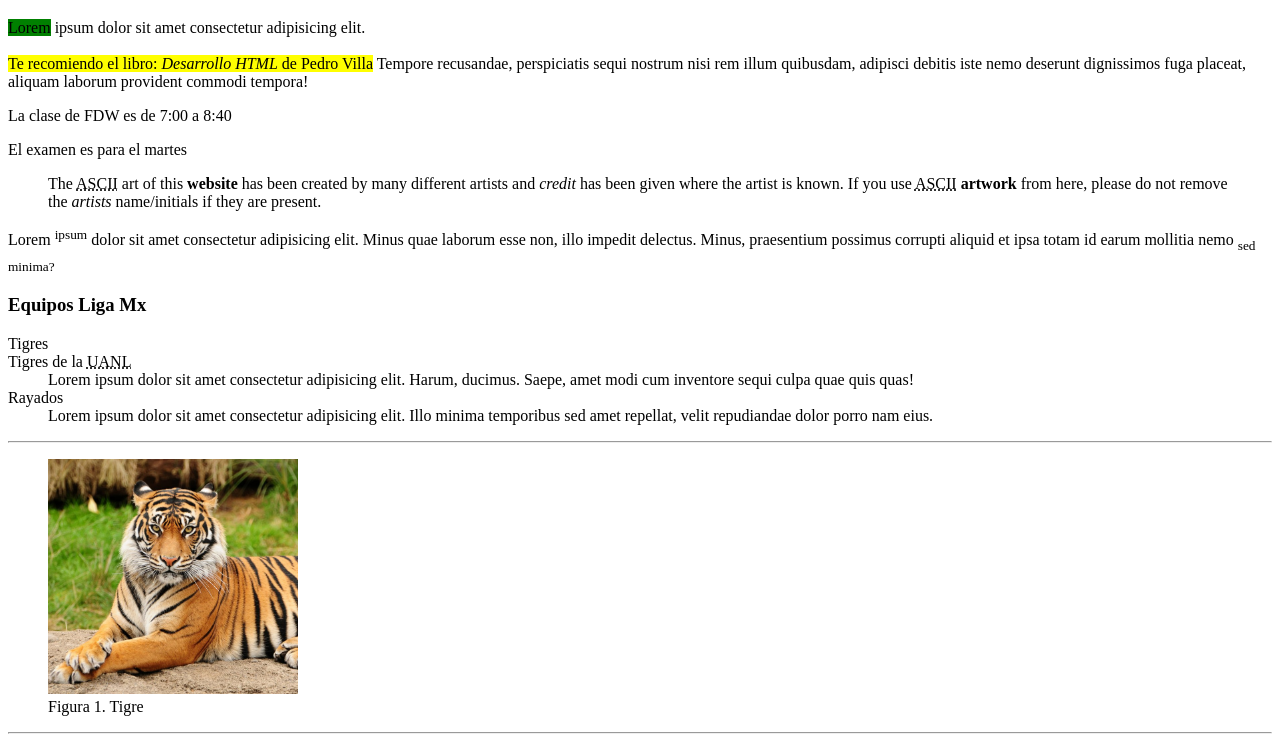
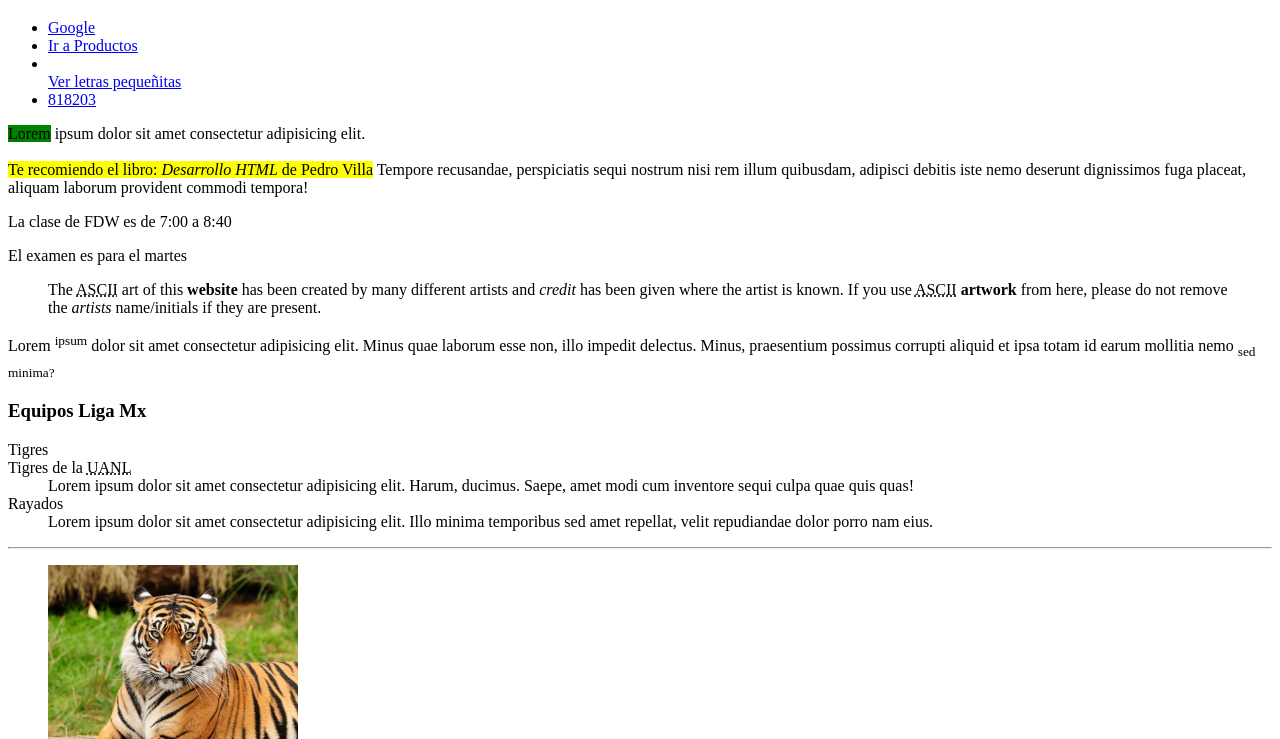
Before and after one commit to Americo099/w529Feb, a plain HTML site: page index.html in a window 1280 px wide. Shown: the part 61-800 px from the top of the page. Drawn offline with Linux system fonts and the light colour scheme.

Commit message:
add Diferentes tipos de links

```diff
--- a/index.html
+++ b/index.html
@@ -14,7 +14,27 @@
     <!-- Encabezado -->
     <header>
       <h1>HTML-Elementos de Agrupacion</h1>
-      <nav></nav>
+      <nav>
+        <ul>
+        <!-- Link normal -->
+        <li>
+          <a href="https://www.google.com">Google</a>
+        </li>
+        <!-- Link hacia una pagina dentro de tu sitio -->
+        <li>
+          <a href="productos.html">Ir a Productos</a>
+        </li>
+        <li>
+          <!-- Link hacia alguna parte del document -->
+        </li>
+         <a href="#letras">Ver letras pequeñitas</a>
+        </li>
+        <!-- Link tel -->
+        <li>
+          <a href="tel:8182036507">818203</a>
+        </li>
+        </ul>
+      </nav>
     </header>
     <!-- Contenido -->
     <main>
@@ -123,7 +143,7 @@
       <address>
         <p>Desarrollador: Americo Garza</p>
       </address>
-      <small>
+      <small id="letras">
         Lorem ipsum dolor sit, amet consectetur adipisicing elit. Ex, accusamus
         voluptate? Nisi ea recusandae mollitia impedit placeat qui doloremque
         odio neque, magnam officia ipsam odit beatae. Cumque a quo placeat.
```
Also changed, not shown: productos.html (added, +12 -0 lines).
